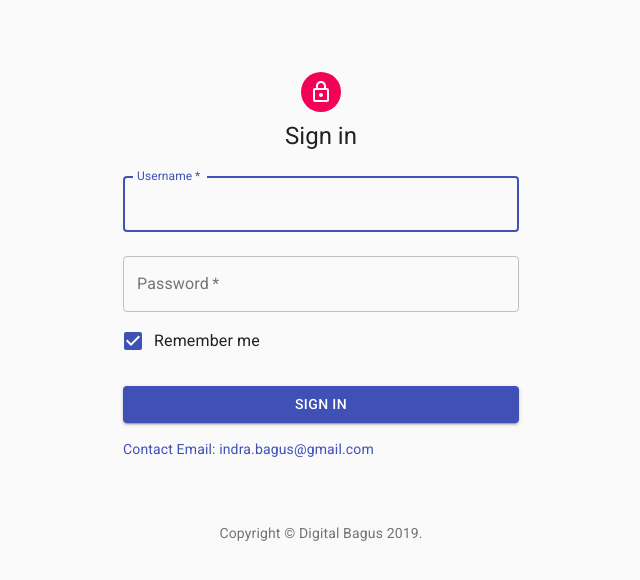
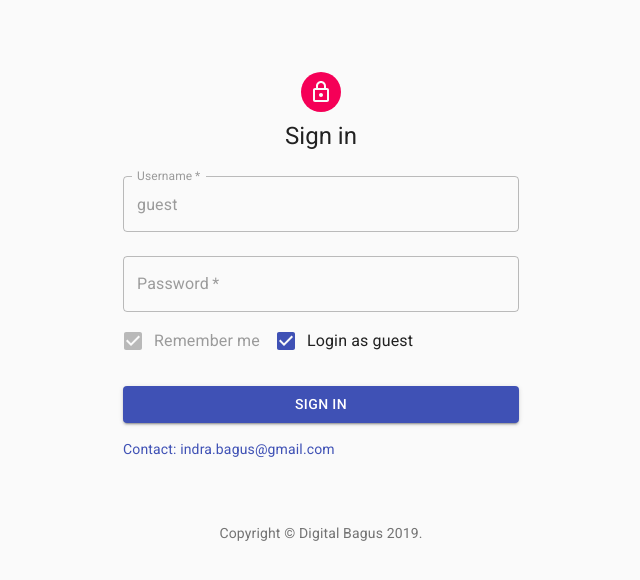
Before and after one commit to indrabagus/jpncardapp, a React (Create React App) app: page /devbase/ in a window 1280 px wide. Shown: the top 580 px of the page, without its empty margins (319-959 px from the left). Built offline with nearby package versions, Linux system fonts and the light colour scheme.

Commit message:
With login as guest

```diff
--- a/src/containers/SignIn.js
+++ b/src/containers/SignIn.js
@@ -45,14 +45,17 @@ export default function SignIn(){
   const classes = useStyles();
   const appctx = React.useContext(AppContext);
   const [sVal,setState] = React.useState({
-    username:'',
-    password:'',
+    username:'guest',
+    password:'kumamoto',
     isSubmitting:false,
     isRemember:true,
     errmsg:null
   });
+  // State for opening dialog
+  const [open, setOpen] = React.useState(false);
 
-  const [open, setOpen] = React.useState(false);
+  // State for login as guest or not
+  const [asGuest,setAsGuest] = React.useState(true);
 
   function handleChange(event){
     const value = event.target.type === 'checkbox' ? event.target.checked : event.target.value;
@@ -77,17 +80,16 @@ export default function SignIn(){
     })
     .catch(err=>{
       console.log("ERROR=>",err);
-      setState({
-        ...sVal,
-        errmsg: err.message||err.statusText
-      });
+      setState( prevState=>{
+        return{
+          ...prevState,
+          errmsg: err.message||err.statusText
+      }});
       setOpen(true);
     });
 
 
   }
-
-
   const handleClose = () => {
     setOpen(false);
   };
@@ -95,6 +97,7 @@ export default function SignIn(){
   const FormLogin = (
     <form action="/" method="GET" onSubmit={OnSignIn} className={classes.form} noValidate>
       <TextField
+        disabled={asGuest}
         variant="outlined"
         margin="normal"
         required
@@ -107,6 +110,7 @@ export default function SignIn(){
         onChange={handleChange}
       />
       <TextField
+        disabled={asGuest}
         variant="outlined"
         margin="normal"
         id="password"
@@ -120,15 +124,32 @@ export default function SignIn(){
       <FormControlLabel
         control={
           <Checkbox
+            disabled={asGuest}
             type="checkbox"
             checked = {sVal.isRemember}
             id="isRemember"
             color="primary"
             onChange={handleChange}
           />
+
         }
         label="Remember me"
       />
+
+      <FormControlLabel
+        control={
+          <Checkbox
+            type="checkbox"
+            checked = {sVal.isRemember}
+            id="isRemember"
+            color="primary"
+            onChange={ ()=>(setAsGuest(!asGuest)) }
+          />
+        }
+        label="Login as guest"
+      />
+
+
       <Button
         className={classes.submit}
         type="submit"
@@ -155,8 +176,8 @@ export default function SignIn(){
         { FormLogin }
       <Grid container>
         <Grid item>
-          <Link href="#" variant="body2">
-            {"Contact Email: indra.bagus@gmail.com"}
+          <Link href="mailto:indra.bagus@gmail.com" variant="body2">
+            {"Contact: indra.bagus@gmail.com"}
           </Link>
         </Grid>
       </Grid>
```
